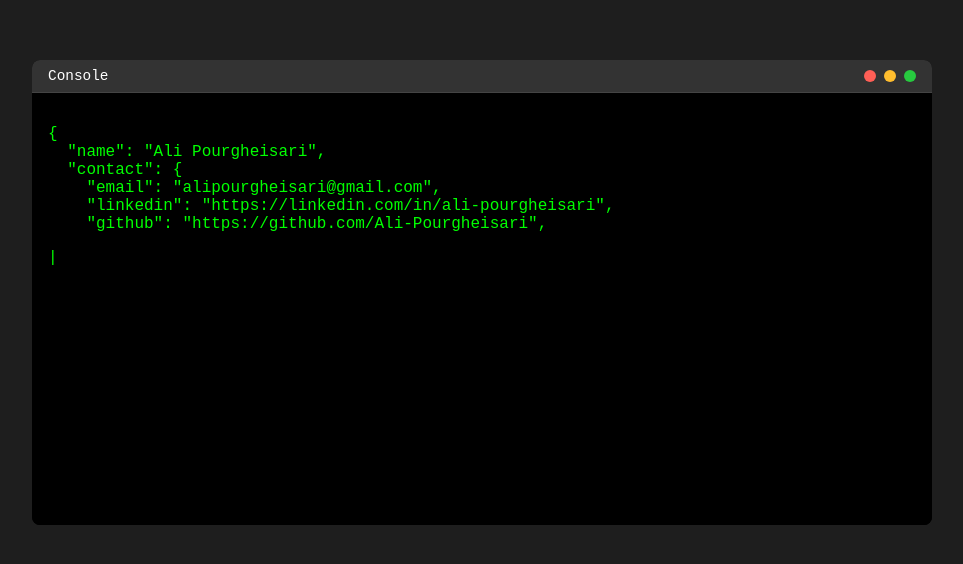
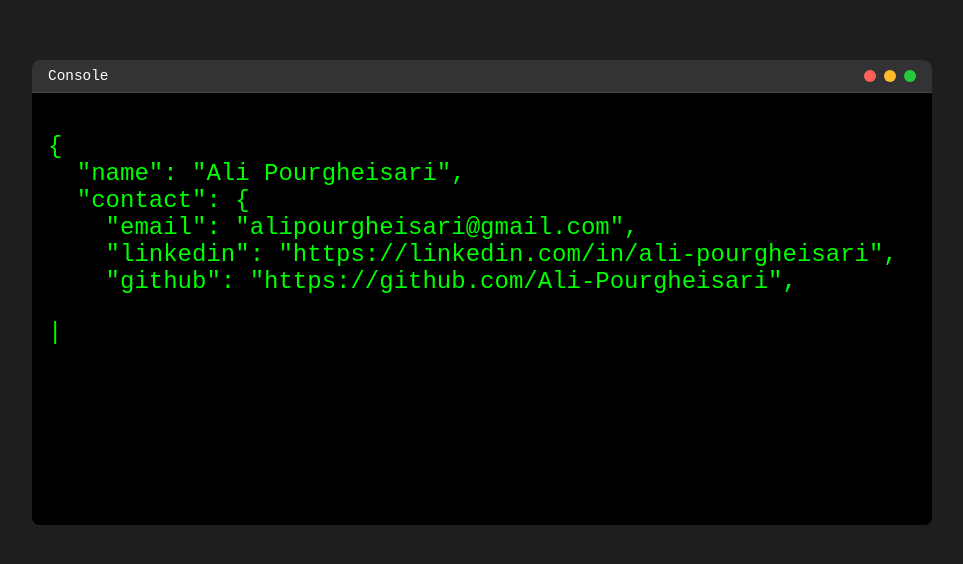
Before and after one commit to Ali-Pourgheisari/Ali-Pourgheisari, a plain HTML site: page Introgif/index.html in a window 1280 px wide. Shown: the part 108-672 px from the top of the page, without its empty margins (158-1121 px from the left). Drawn offline with Linux system fonts and the light colour scheme.

Commit message:
Update gif

```diff
--- a/Introgif/index.html
+++ b/Introgif/index.html
@@ -63,7 +63,7 @@
     }
 
     .typewriter-container {
-      font-size: 1rem; /* Console-style font size */
+      font-size: 1.5rem; /* Console-style font size */
       width: 100%; /* Match frame width */
       height: 400px; /* Adjust as needed */
       overflow-y: scroll; /* Vertical scrolling */
```
Also changed, not shown: Introgif/GitHubIntro.gif.
